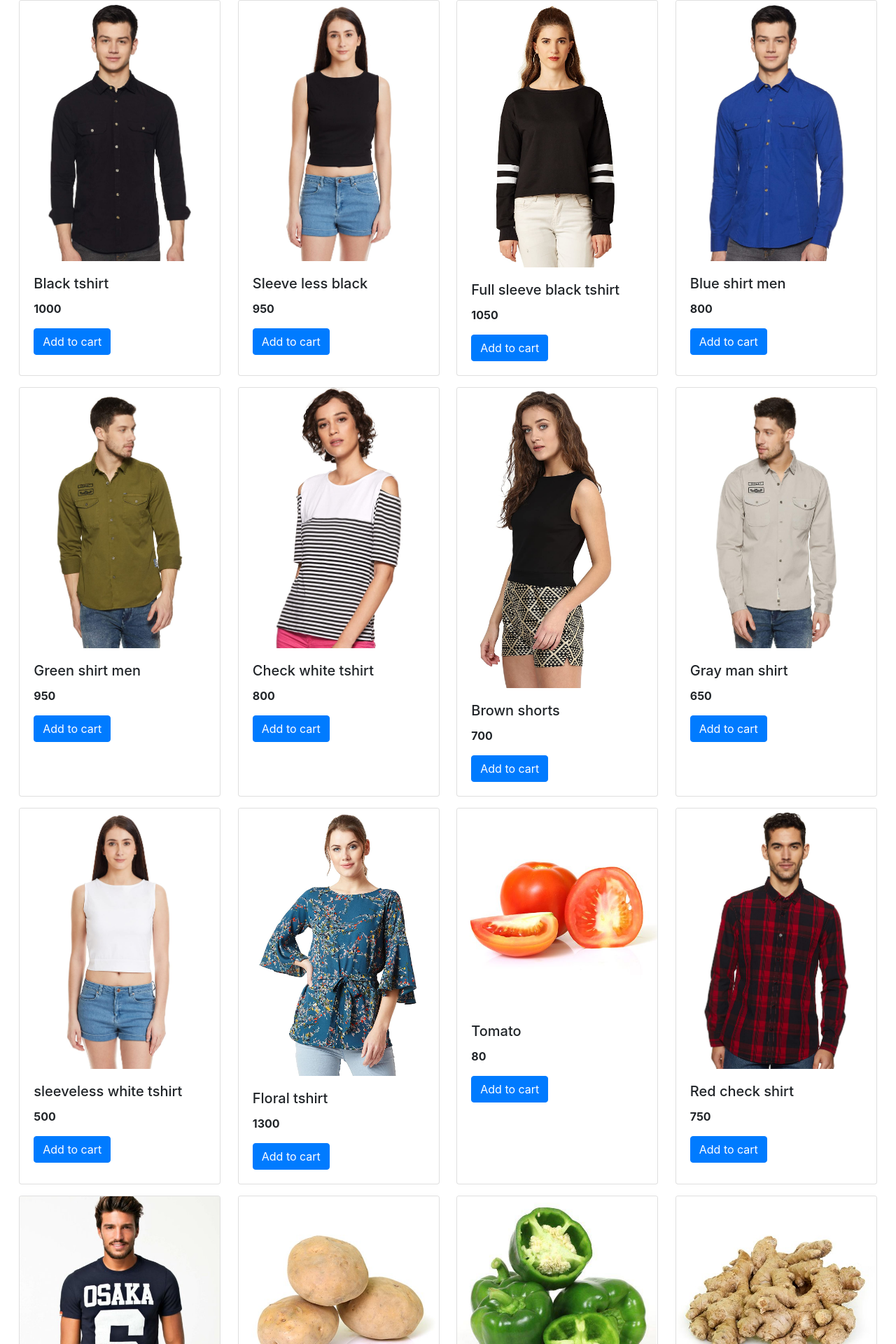
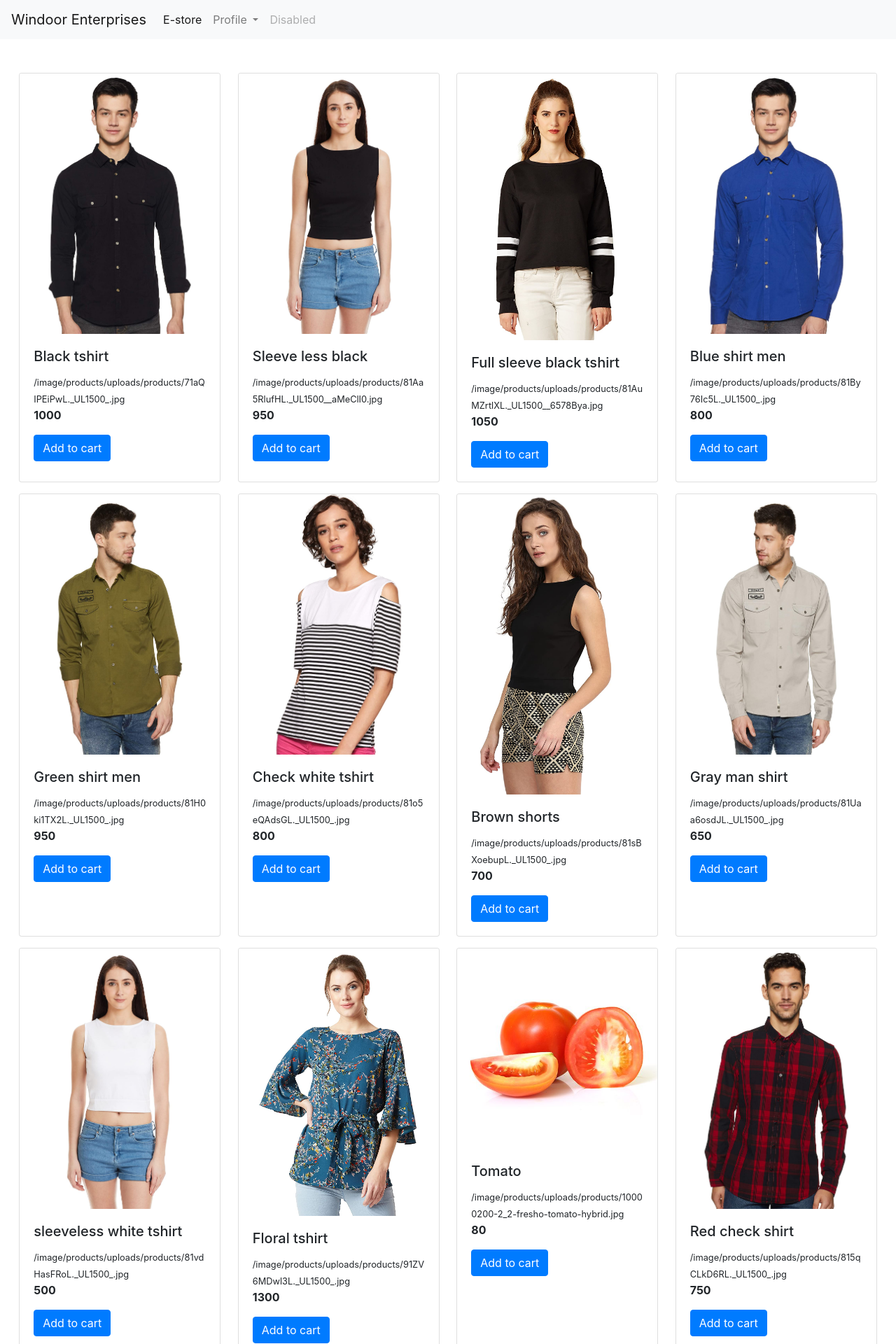
Before and after one commit to thelc127/eshop, a Django app: page / in a window 1280 px wide. Shown: the top 1920 px of the page at 70% size. Run offline with Django 3.2, Linux system fonts and the light colour scheme; data comes from the database, SQL or seed files in the repository; both versions use the stored data as it was after the commit; some libraries are stand-ins or nearby versions.

Commit message:
Adding images

```diff
--- a/Windoor/settings.py
+++ b/Windoor/settings.py
@@ -119,5 +119,5 @@ USE_TZ = True
 # https://docs.djangoproject.com/en/3.1/howto/static-files/
 
 STATIC_URL = '/static/'
-MEDIA_URL = "/ABCD/"
-MEDIA_ROOT = "/BASE_DIR/"
+MEDIA_URL = "/image/products/"
+MEDIA_ROOT = BASE_DIR
--- a/store/templates/index.html
+++ b/store/templates/index.html
@@ -12,13 +12,52 @@
   </head>
   <body>
 
-	<div class = "container-fluid">
+
+
+
+	<!--- navbar------>
+
+	<nav class="navbar navbar-expand-lg navbar-light bg-light">
+  <a class="navbar-brand" href="#"> Windoor Enterprises </a>
+  <button class="navbar-toggler" type="button" data-toggle="collapse" data-target="#navbarSupportedContent" aria-controls="navbarSupportedContent" aria-expanded="false" aria-label="Toggle navigation">
+    <span class="navbar-toggler-icon"></span>
+  </button>
+
+  <div class="collapse navbar-collapse" id="navbarSupportedContent">
+    <ul class="navbar-nav mr-auto">
+      <li class="nav-item active">
+        <a class="nav-link" href="#"> E-store <span class="sr-only">(current)</span></a>
+      </li>
+
+
+	 <li class="nav-item dropdown my-2 my-lg-0">
+        <a class="nav-link dropdown-toggle my-2 my-lg-0" href="#" id="navbarDropdown" role="button" data-toggle="dropdown" aria-haspopup="true" aria-expanded="false">
+          Profile
+        </a>
+        <div class="dropdown-menu" aria-labelledby="navbarDropdown">
+          <a class="dropdown-item" href="#">Action</a>
+          <a class="dropdown-item" href="#">Another action</a>
+          <div class="dropdown-divider"></div>
+          <a class="dropdown-item" href="#">Something else here</a>
+        </div>
+      </li>
+
+	 <li class="nav-item">
+        <a class="nav-link disabled my-2 my-lg-0" href="#" tabindex="-1" aria-disabled="true">Disabled</a>
+      </li>
+
+
+</nav>
+
+	<!---- body----->
+	<div class = "container-fluid mt-5">
 	<div class = "row mx-auto">
 	{% for product in products %}
 	<div class="card mx-auto mb-3" style="width: 18rem;">
-		<img src="{{product.image}}" class="card-img-top" alt="...">
+		<img src="{{product.image.url}}" class="card-img-top" alt="...">
 		<div class="card-body">
 		<h5 class="card-title"> {{product.name}} </h5>
+		<small> {{product.image.url}} </small>
 		<p class="card-text"> <b> {{product.price}}</b></p>
 		<a href="#" class="btn btn-primary"> Add to cart </a>
 		</div>
```
Also changed, not shown: db.sqlite3, uploads/products/81Aa5RlufHL._UL1500__aMeClI0.jpg (added), uploads/products/81AuMZrtlXL._UL1500__6578Bya.jpg (added).
